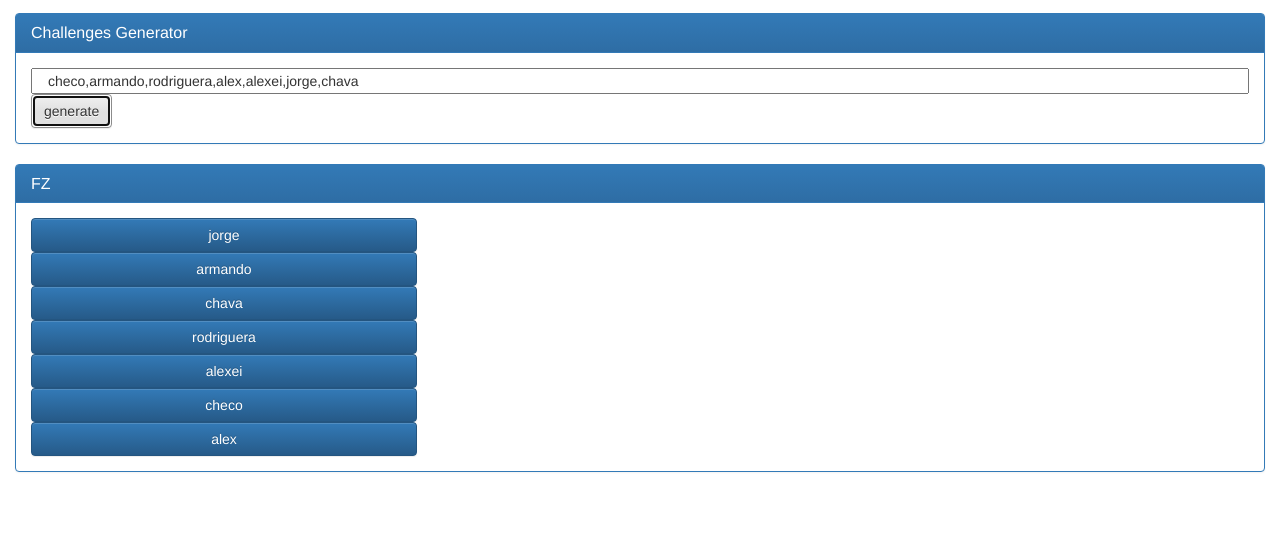
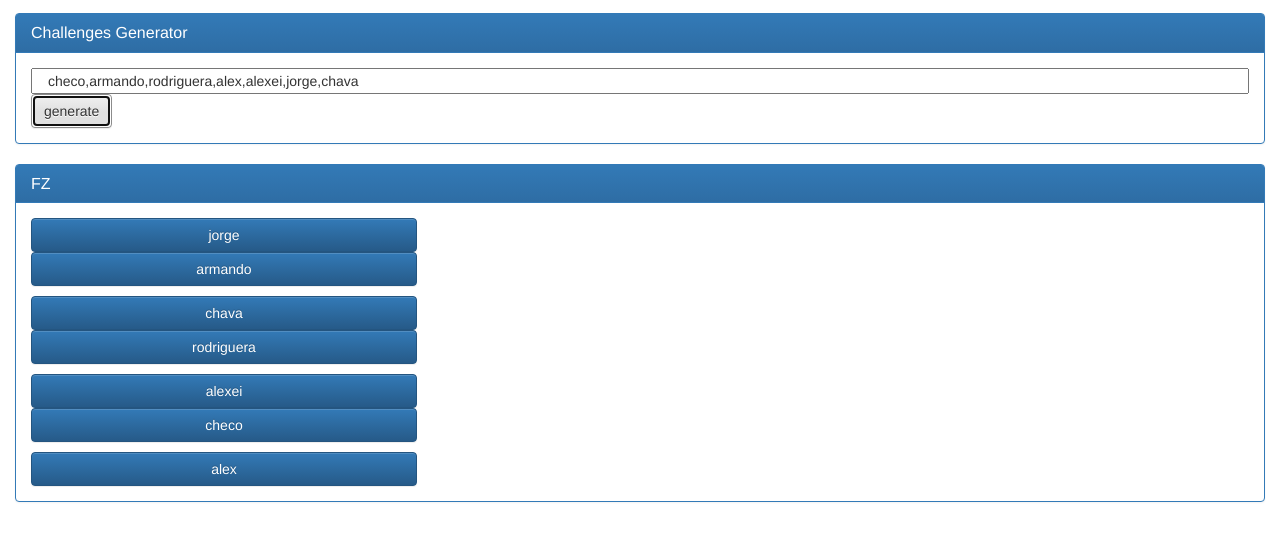
Before and after one commit to acidkeyxyz/sm-dev01, a website: page index.html in a window 1280 px wide. Both pictures are taken after a click on the button "generate". Shown: the part 57-598 px from the top of the page. Drawn offline with Linux system fonts and the light colour scheme; files that its build step writes are made by us from their sources.

Commit message:
adding player 2 css

```diff
--- a/css/theme.css
+++ b/css/theme.css
@@ -16,3 +16,7 @@ body {
 .theme-showcase .navbar .container {
   width: auto;
 }
+
+.player2{
+  margin-bottom: 10px;
+}
```
